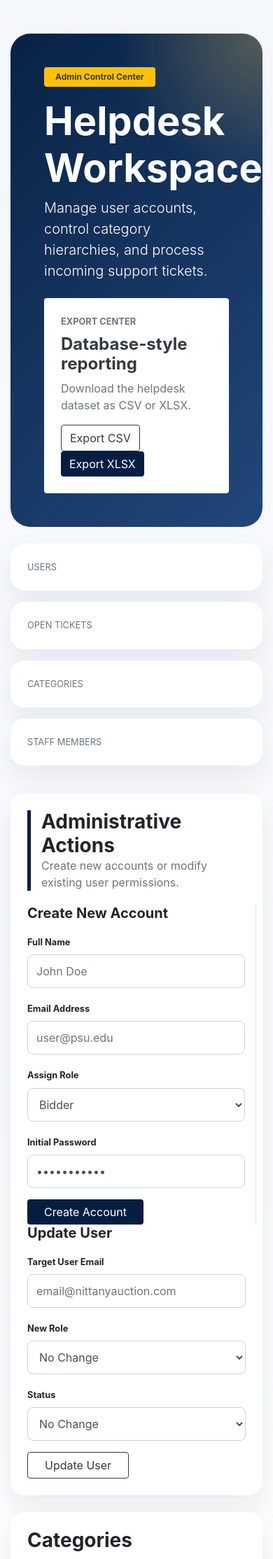
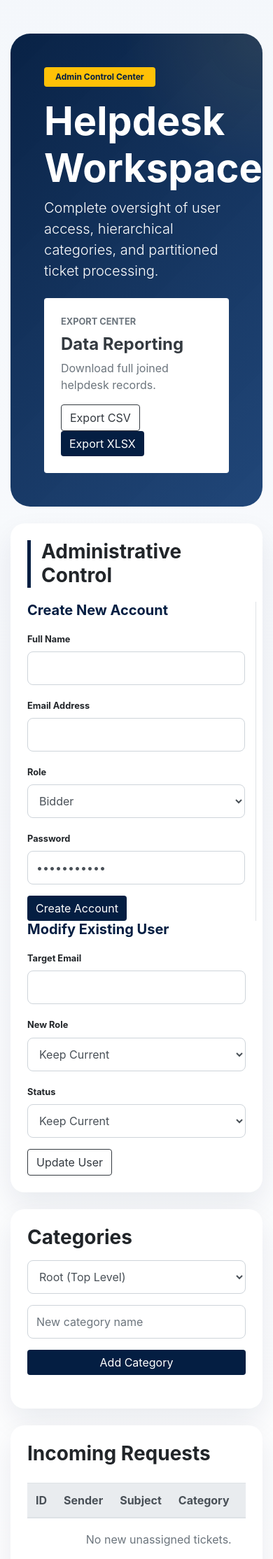
Before and after one commit to HTR0904/NitannyAuctionTBD, a Flask app: template templates/helpdesk_home.html in a window 390 px wide. Shown: the part 56-2284 px from the top of the page at 70% size. Run offline with Flask 3, Linux system fonts and the light colour scheme; the template is opened without the code that fills it, so the values that code supplies are empty; some libraries are stand-ins or nearby versions.

Commit message:
update helpdesk UI to display tickets correctly

```diff
--- a/templates/helpdesk_home.html
+++ b/templates/helpdesk_home.html
@@ -10,22 +10,33 @@
         :root { --navy: #041e42; --navy-soft: #153d72; --cloud: #eef3fb; }
         body { background: linear-gradient(180deg, #f4f7fb, #ffffff); }
         .bg-navy { background-color: var(--navy); }
+        .text-navy { color: var(--navy) !important; }
         .btn-navy { background-color: var(--navy); color: white; border: none; }
         .btn-navy:hover { color: white; background-color: var(--navy-soft); }
+
+        /* New Navy Outline Style */
+        .btn-outline-navy { color: var(--navy); border: 1px solid var(--navy); background-color: transparent; }
+        .btn-outline-navy:hover { background-color: var(--navy); color: white; }
+
         .metric-card, .work-card { background: white; border: 0; border-radius: 20px; box-shadow: 0 18px 42px rgba(4, 30, 66, 0.08); }
         .hero-panel {
             background:
-                radial-gradient(circle at top right, rgba(242, 197, 92, 0.3), transparent 26%),
+                radial-gradient(circle at top right, rgba(242, 197, 92, 0.1), transparent 26%),
                 linear-gradient(135deg, rgba(4, 30, 66, 0.98), rgba(21, 61, 114, 0.95));
             color: white; border-radius: 28px; overflow: hidden;
         }
-        .table-wrap { max-height: 420px; overflow: auto; }
+        .table-wrap { max-height: 400px; overflow: auto; }
         .pill { display: inline-block; border-radius: 999px; padding: 0.25rem 0.75rem; background: var(--cloud); color: var(--navy); font-size: 0.85rem; font-weight: 600; }
-        .form-control, .dynamic-category { min-height: 48px; font-size: 1rem; border-radius: 8px; }
+        .form-control { min-height: 48px; font-size: 1rem; border-radius: 8px; }
+        .ticket-tools .form-control { min-height: 38px; min-width: 140px; font-size: 0.9rem; }
         .navbar .nav-link { color: rgba(255,255,255,0.85) !important; }
         .navbar .nav-link:hover { color: #fff !important; }
         .section-header { border-left: 5px solid var(--navy); padding-left: 15px; margin-bottom: 20px; }
         .nested-tree { border-left: 1px solid #d7e2f2; margin-left: 10px; padding-left: 15px; }
+
+        /* Spacing and Alignment */
+        .work-card table td { vertical-align: middle !important; padding: 1.1rem 0.75rem !important; }
+        .ticket-subject { line-height: 1.4; display: block; margin-bottom: 4px; }
     </style>
 </head>
 <body>
@@ -40,7 +51,8 @@
             <ul class="navbar-nav ml-4">
                 <li class="nav-item"><a class="nav-link" href="#admin-actions">Manage Users</a></li>
                 <li class="nav-item"><a class="nav-link" href="#categories">Categories</a></li>
-                <li class="nav-item"><a class="nav-link" href="#tickets">Tickets</a></li>
+                <li class="nav-item"><a class="nav-link" href="#incoming-tickets">Incoming</a></li>
+                <li class="nav-item"><a class="nav-link" href="#active-tickets">My Tickets</a></li>
             </ul>
         </div>
         <div class="ml-auto d-flex align-items-center text-white">
@@ -67,15 +79,15 @@
     <div class="hero-panel p-5 mb-4">
         <div class="row align-items-center">
             <div class="col-lg-7">
-                <span class="badge badge-warning text-dark px-3 py-2 mb-3">Admin Control Center</span>
+                <span class="badge badge-warning text-navy px-3 py-2 mb-3">Admin Control Center</span>
                 <h1 class="display-4 font-weight-bold">Helpdesk Workspace</h1>
-                <p class="lead mb-0">Manage user accounts, control category hierarchies, and process incoming support tickets.</p>
+                <p class="lead mb-0">Complete oversight of user access, hierarchical categories, and partitioned ticket processing.</p>
             </div>
             <div class="col-lg-5 mt-4 mt-lg-0">
                 <div class="bg-white text-dark rounded p-4">
                     <div class="small text-muted text-uppercase font-weight-bold">Export center</div>
-                    <h4 class="font-weight-bold mt-2">Database-style reporting</h4>
-                    <p class="text-muted">Download the helpdesk dataset as CSV or XLSX.</p>
+                    <h4 class="font-weight-bold mt-2">Data Reporting</h4>
+                    <p class="text-muted">Download full joined helpdesk records.</p>
                     <a href="/helpdesk/export/csv" class="btn btn-outline-dark mr-2">Export CSV</a>
                     <a href="/helpdesk/export/xlsx" class="btn btn-navy">Export XLSX</a>
                 </div>
@@ -83,19 +95,10 @@
         </div>
     </div>
 
-    <div class="row mb-4">
-        <div class="col-md-3 mb-3"><div class="metric-card p-4"><div class="text-muted small text-uppercase">Users</div><div class="display-4 font-weight-bold">{{ metrics["total_users"] }}</div></div></div>
-        <div class="col-md-3 mb-3"><div class="metric-card p-4"><div class="text-muted small text-uppercase">Open Tickets</div><div class="display-4 font-weight-bold">{{ metrics["open_tickets"] }}</div></div></div>
-        <div class="col-md-3 mb-3"><div class="metric-card p-4"><div class="text-muted small text-uppercase">Categories</div><div class="display-4 font-weight-bold">{{ metrics["categories"] }}</div></div></div>
-        <div class="col-md-3 mb-3"><div class="metric-card p-4"><div class="text-muted small text-uppercase">Staff Members</div><div class="display-4 font-weight-bold">{{ metrics["staff_members"] }}</div></div></div>
-    </div>
-
     <div class="work-card p-4 mb-4" id="admin-actions">
         <div class="section-header">
-            <h3 class="font-weight-bold mb-0">Administrative Actions</h3>
-            <p class="text-muted">Create new accounts or modify existing user permissions.</p>
+            <h3 class="font-weight-bold mb-0">Administrative Control</h3>
         </div>
-
         <div class="row">
             <div class="col-lg-7 border-right">
                 <h5 class="font-weight-bold text-navy mb-3">Create New Account</h5>
@@ -103,16 +106,16 @@
                     <div class="form-row">
                         <div class="form-group col-md-6">
                             <label class="small font-weight-bold">Full Name</label>
-                            <input type="text" class="form-control" name="full_name" placeholder="John Doe" required>
+                            <input type="text" class="form-control" name="full_name" required>
                         </div>
                         <div class="form-group col-md-6">
                             <label class="small font-weight-bold">Email Address</label>
-                            <input type="email" class="form-control" name="email" placeholder="user@psu.edu" required>
+                            <input type="email" class="form-control" name="email" required>
                         </div>
                     </div>
                     <div class="form-row">
                         <div class="form-group col-md-6">
-                            <label class="small font-weight-bold">Assign Role</label>
+                            <label class="small font-weight-bold">Role</label>
                             <select class="form-control" name="role">
                                 <option value="bidder">Bidder</option>
                                 <option value="seller">Seller</option>
@@ -120,26 +123,25 @@
                             </select>
                         </div>
                         <div class="form-group col-md-6">
-                            <label class="small font-weight-bold">Initial Password</label>
+                            <label class="small font-weight-bold">Password</label>
                             <input type="password" class="form-control" name="password" value="password123" required>
                         </div>
                     </div>
-                    <button type="submit" class="btn btn-navy px-4">Create Account</button>
+                    <button type="submit" class="btn btn-navy">Create Account</button>
                 </form>
             </div>
-
             <div class="col-lg-5 pl-lg-4">
-                <h5 class="font-weight-bold text-navy mb-3">Update User</h5>
+                <h5 class="font-weight-bold text-navy mb-3">Modify Existing User</h5>
                 <form action="/helpdesk/update_user" method="POST">
                     <div class="form-group">
-                        <label class="small font-weight-bold">Target User Email</label>
-                        <input type="email" class="form-control" name="user_email" placeholder="email@nittanyauction.com" required>
+                        <label class="small font-weight-bold">Target Email</label>
+                        <input type="email" class="form-control" name="user_email" required>
                     </div>
                     <div class="form-row">
                         <div class="form-group col-md-6">
                             <label class="small font-weight-bold">New Role</label>
                             <select class="form-control" name="role">
-                                <option value="">No Change</option>
+                                <option value="">Keep Current</option>
                                 <option value="bidder">Bidder</option>
                                 <option value="seller">Seller</option>
                                 <option value="helpdesk">Helpdesk</option>
@@ -148,13 +150,13 @@
                         <div class="form-group col-md-6">
                             <label class="small font-weight-bold">Status</label>
                             <select class="form-control" name="user_status">
-                                <option value="">No Change</option>
+                                <option value="">Keep Current</option>
                                 <option>Active</option>
                                 <option>Suspended</option>
                             </select>
                         </div>
                     </div>
-                    <button type="submit" class="btn btn-outline-dark px-4">Update User</button>
+                    <button type="submit" class="btn btn-outline-dark">Update User</button>
                 </form>
             </div>
         </div>
@@ -164,7 +166,7 @@
         <div class="col-lg-4 mb-4">
             <div class="work-card p-4 h-100" id="categories">
                 <h3 class="font-weight-bold mb-3">Categories</h3>
-                <form action="/helpdesk/create_category" method="POST" class="mb-4" id="categoryForm">
+                <form action="/helpdesk/create_category" method="POST" class="mb-4">
                     <div class="form-group" id="category-container">
                         <select class="form-control dynamic-category mb-2">
                             <option value="Root" selected>Root (Top Level)</option>
@@ -174,24 +176,16 @@
                         </select>
                         <input type="hidden" name="existing_parent" id="final_category_input" value="Root">
                     </div>
-                    <div class="form-group">
-                        <input type="text" class="form-control" name="child_category" placeholder="New category name" required>
-                    </div>
+                    <input type="text" class="form-control mb-3" name="child_category" placeholder="New category name" required>
                     <button type="submit" class="btn btn-navy btn-block">Add Category</button>
                 </form>
-
-                <div class="table-wrap pr-1">
+                <div class="table-wrap">
                     {% macro render_node(node_name, tree_map, level=1) %}
                         <li class="py-1">
                             <div class="d-flex justify-content-between align-items-center">
-                                <span class="small {% if level > 1 %}text-muted{% endif %}">
-                                    {{ "↳ " if level > 1 else "" }}{{ node_name }}
-                                </span>
+                                <span class="small">{{ "↳ " if level > 1 else "" }}{{ node_name }}</span>
                                 {% if node_name in tree_map %}
-                                    <button class="btn btn-sm btn-link text-navy p-0" type="button" data-toggle="collapse"
-                                            data-target="#nest-{{ node_name|replace(' ', '-') }}">
-                                        <small class="font-weight-bold">+</small>
-                                    </button>
+                                    <button class="btn btn-sm btn-link text-navy p-0" type="button" data-toggle="collapse" data-target="#nest-{{ node_name|replace(' ', '-') }}">+</button>
                                 {% endif %}
                             </div>
                             {% if node_name in tree_map %}
@@ -205,23 +199,16 @@
                             {% endif %}
                         </li>
                     {% endmacro %}
-
-                    <div class="accordion" id="categoryAccordion">
+                    <div class="accordion" id="catAcc">
                         {% for parent in top_categories %}
-                            <div class="card border-0 mb-2 shadow-sm">
-                                <div class="card-header bg-white border-0 py-2" data-toggle="collapse" data-target="#collapse-{{ loop.index }}" style="cursor:pointer">
-                                    <h6 class="mb-0 text-navy small font-weight-bold">{{ parent }}</h6>
+                            <div class="card border-0 mb-1">
+                                <div class="card-header bg-light py-2" data-toggle="collapse" data-target="#c-{{ loop.index }}" style="cursor:pointer">
+                                    <span class="small font-weight-bold">{{ parent }}</span>
                                 </div>
-                                <div id="collapse-{{ loop.index }}" class="collapse" data-parent="#categoryAccordion">
-                                    <div class="card-body bg-light py-2">
+                                <div id="c-{{ loop.index }}" class="collapse">
+                                    <div class="card-body p-2">
                                         <ul class="list-unstyled mb-0">
-                                            {% if parent in tree_map %}
-                                                {% for child in tree_map[parent] %}
-                                                    {{ render_node(child, tree_map) }}
-                                                {% endfor %}
-                                            {% else %}
-                                                <li class="text-muted italic small">No subcategories.</li>
-                                            {% endif %}
+                                            {% if parent in tree_map %}{% for child in tree_map[parent] %}{{ render_node(child, tree_map) }}{% endfor %}{% endif %}
                                         </ul>
                                     </div>
                                 </div>
@@ -232,29 +219,73 @@
             </div>
         </div>
 
-        <div class="col-lg-8 mb-4">
-            <div class="work-card p-4 h-100" id="tickets">
-                <h3 class="font-weight-bold mb-3">Incoming Tickets</h3>
+        <div class="col-lg-8">
+            <div class="work-card p-4 mb-4" id="incoming-tickets">
+                <div class="d-flex justify-content-between align-items-center mb-4">
+                    <h3 class="font-weight-bold mb-0">Incoming Requests</h3>
+                </div>
                 <div class="table-wrap">
-                    <table class="table table-hover table-sm">
-                        <thead class="thead-light"><tr><th>Sender</th><th>Subject</th><th>Status</th><th>Action</th></tr></thead>
+                    <table class="table table-hover">
+                        <thead class="thead-light"><tr><th>ID</th><th>Sender</th><th>Subject</th><th>Category</th><th>Action</th></tr></thead>
                         <tbody>
-                        {% for ticket in tickets %}
+                        {% for ticket in tickets if ticket["is_unassigned"] %}
                             <tr>
-                                <td><small>{{ ticket["sender_email"] }}</small></td>
-                                <td><div class="font-weight-bold">{{ ticket["subject"] }}</div><small class="text-muted">{{ ticket["category_name"] }}</small></td>
-                                <td>{{ ticket["status"] }}</td>
+                                <td class="font-weight-bold">#{{ ticket["id"] }}</td>
+                                <td><small class="text-muted">{{ ticket["sender_email"] }}</small></td>
                                 <td>
-                                    <form action="/helpdesk/update_ticket/{{ ticket['id'] }}" method="POST" class="form-inline">
-                                        <select class="form-control form-control-sm mr-2" name="status">
+                                    <strong class="ticket-subject">{{ ticket["subject"] }}</strong>
+                                    <small class="text-muted d-block">{{ ticket["description"] }}</small>
+                                </td>
+                                <td><span class="pill">{{ ticket["category_name"] }}</span></td>
+                                <td>
+                                    <form action="/helpdesk/update_ticket/{{ ticket['id'] }}" method="POST" class="d-flex align-items-center flex-wrap ticket-tools">
+                                        <button type="submit" class="btn btn-sm btn-outline-navy mr-2 my-1" name="assign_to_me" value="1">Assign to me</button>
+                                        <select class="form-control form-control-sm mr-2 my-1" name="status">
+                                            <option {% if ticket["status"] == "Open" %}selected{% endif %}>Open</option>
+                                            <option {% if ticket["status"] == "In Progress" %}selected{% endif %}>In Progress</option>
+                                        </select>
+                                        <button type="submit" class="btn btn-sm btn-navy my-1">Save</button>
+                                    </form>
+                                </td>
+                            </tr>
+                        {% else %}
+                            <tr><td colspan="5" class="text-center py-5 text-muted">No new unassigned tickets.</td></tr>
+                        {% endfor %}
+                        </tbody>
+                    </table>
+                </div>
+            </div>
+
+            <div class="work-card p-4 mb-4" id="active-tickets">
+                <div class="d-flex justify-content-between align-items-center mb-4">
+                    <h3 class="font-weight-bold mb-0">My Tickets</h3>
+                </div>
+                <div class="table-wrap">
+                    <table class="table table-hover">
+                        <thead class="thead-light"><tr><th>ID</th><th>Sender</th><th>Subject</th><th>Category</th><th>Action</th></tr></thead>
+                        <tbody>
+                        {% for ticket in tickets if ticket["assigned_email"] == current_user["email"] %}
+                            <tr>
+                                <td class="font-weight-bold">#{{ ticket["id"] }}</td>
+                                <td><small class="text-muted">{{ ticket["sender_email"] }}</small></td>
+                                <td>
+                                    <strong class="ticket-subject">{{ ticket["subject"] }}</strong>
+                                    <small class="text-muted d-block">{{ ticket["description"] }}</small>
+                                </td>
+                                <td><span class="pill">{{ ticket["category_name"] }}</span></td>
+                                <td>
+                                    <form action="/helpdesk/update_ticket/{{ ticket['id'] }}" method="POST" class="d-flex align-items-center flex-wrap ticket-tools">
+                                        <select class="form-control form-control-sm mr-2 my-1" name="status">
                                             <option {% if ticket["status"] == "Open" %}selected{% endif %}>Open</option>
                                             <option {% if ticket["status"] == "In Progress" %}selected{% endif %}>In Progress</option>
                                             <option {% if ticket["status"] == "Closed" %}selected{% endif %}>Closed</option>
                                         </select>
-                                        <button type="submit" class="btn btn-sm btn-navy">Save</button>
+                                        <button type="submit" class="btn btn-sm btn-navy my-1">Update</button>
                                     </form>
                                 </td>
                             </tr>
+                        {% else %}
+                            <tr><td colspan="5" class="text-center py-5 text-muted">No active tickets assigned to you.</td></tr>
                         {% endfor %}
                         </tbody>
                     </table>
```
Also changed, not shown: routes/helpdesk.py (+13 -2 lines), utils.py (+42 -46 lines).
